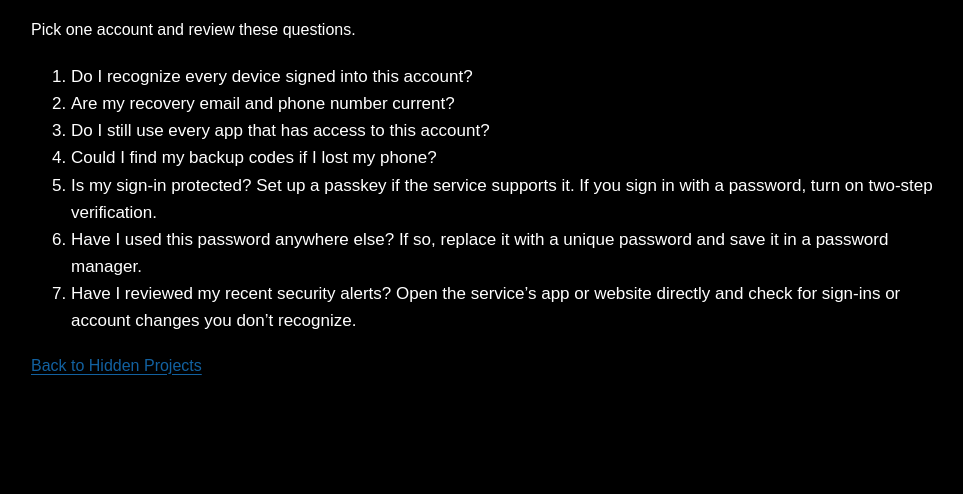
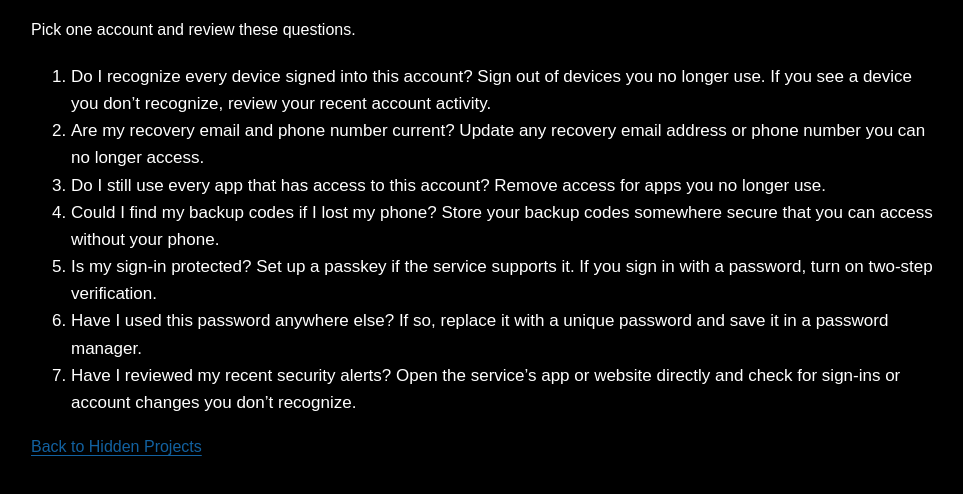
Before and after one commit to zachlangborgh-png/zachary-portfolio, a plain HTML site: page security-audit.htm in a window 1280 px wide. Shown: the part 102-596 px from the top of the page, without its empty margins (157-1120 px from the left). Drawn offline with Linux system fonts and the light colour scheme.

Commit message:
Enhance personal security audit questions
Updated security audit questions with additional guidance for each item.

```diff
--- a/security-audit.htm
+++ b/security-audit.htm
@@ -13,10 +13,10 @@
     <h1 class="page-title">Personal Security Audit</h1>
     <p>Pick one account and review these questions.</p>
     <ol>
-      <li>Do I recognize every device signed into this account?</li>
-      <li>Are my recovery email and phone number current?</li>
-      <li>Do I still use every app that has access to this account?</li>
-      <li>Could I find my backup codes if I lost my phone?</li>
+      <li>Do I recognize every device signed into this account? Sign out of devices you no longer use. If you see a device you don’t recognize, review your recent account activity.</li>
+      <li>Are my recovery email and phone number current? Update any recovery email address or phone number you can no longer access.</li>
+      <li>Do I still use every app that has access to this account? Remove access for apps you no longer use.</li>
+      <li>Could I find my backup codes if I lost my phone? Store your backup codes somewhere secure that you can access without your phone.</li>
       <li>Is my sign-in protected? Set up a passkey if the service supports it. If you sign in with a password, turn on two-step verification.</li>
       <li>Have I used this password anywhere else? If so, replace it with a unique password and save it in a password manager.</li>
       <li>Have I reviewed my recent security alerts? Open the service’s app or website directly and check for sign-ins or account changes you don’t recognize.</li>
```
